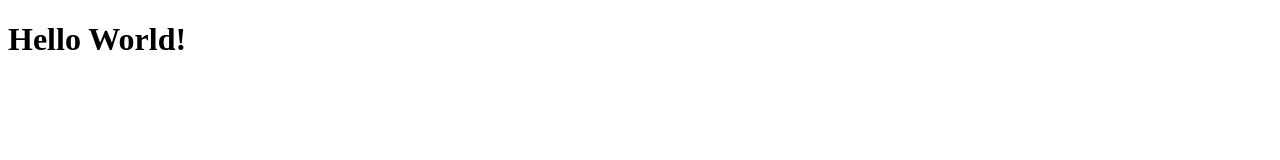
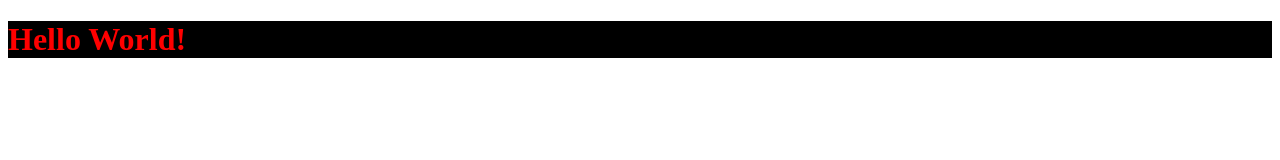
Before and after one commit to PushkarBadve/Test, a plain HTML site: page index.html in a window 1280 px wide. Drawn offline with Linux system fonts and the light colour scheme.

Commit message:
style the h1 tag

```diff
--- a/index.html
+++ b/index.html
@@ -6,6 +6,6 @@
     <title>Document</title>
   </head>
   <body>
-    <h1>Hello World!</h1>
+    <h1 style="background-color: black; color: red;">Hello World!</h1>
   </body>
 </html>
```
